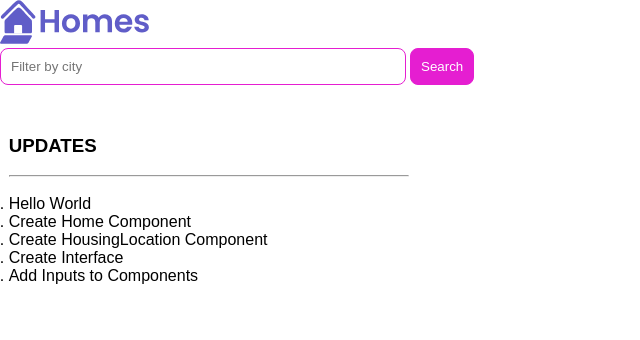
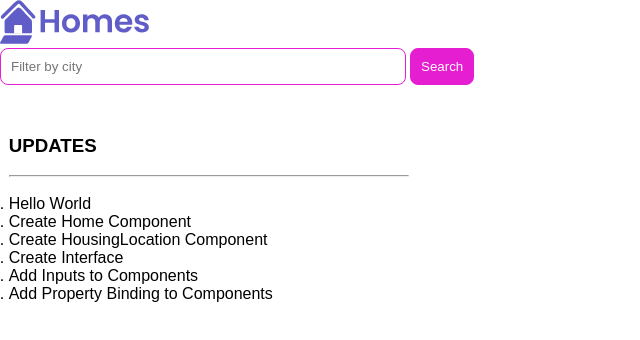
Before and after one commit to mouraoinfo/primeiro, an Angular app: page / in a window 1280 px wide. Shown: the top 340 px of the page, without its empty margins (0-640 px from the left). Built offline with nearby package versions, Linux system fonts and the light colour scheme.

Commit message:
chore: Add property binding to housing location component

```diff
--- a/src/app/home/home.component.html
+++ b/src/app/home/home.component.html
@@ -5,7 +5,7 @@
     </form>
   </section>
   <section class="results">
-    <app-housing-location></app-housing-location>
 
+    <app-housing-location [housingLocation]="housingLocation"></app-housing-location>
 
   </section>
--- a/src/app/housing-location/housing-location.component.html
+++ b/src/app/housing-location/housing-location.component.html
@@ -9,4 +9,5 @@
     <li>Create HousingLocation Component</li>
     <li>Create Interface</li>
     <li>Add Inputs to Components</li>
+    <li>Add Property Binding to Components</li>
 </ol>
```
